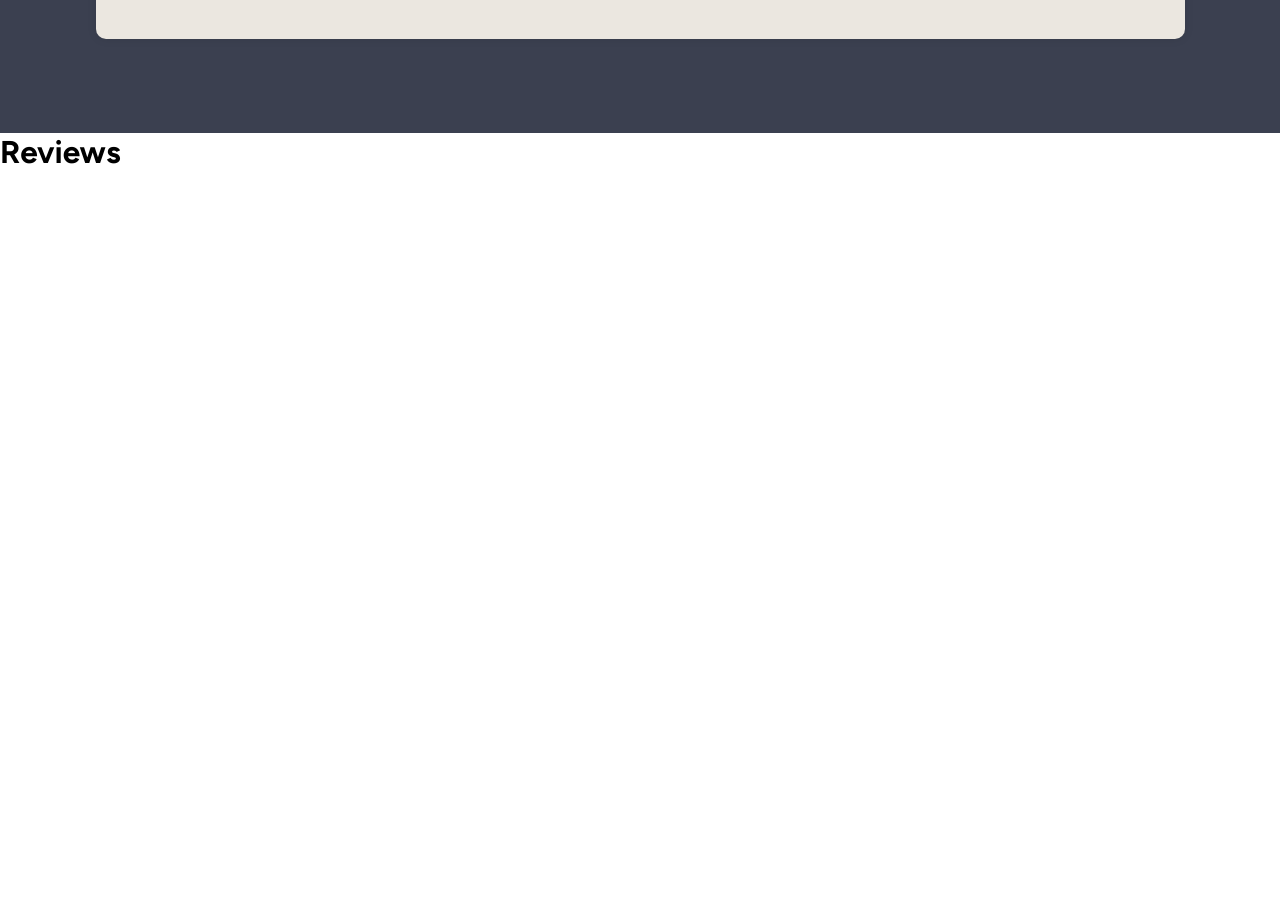
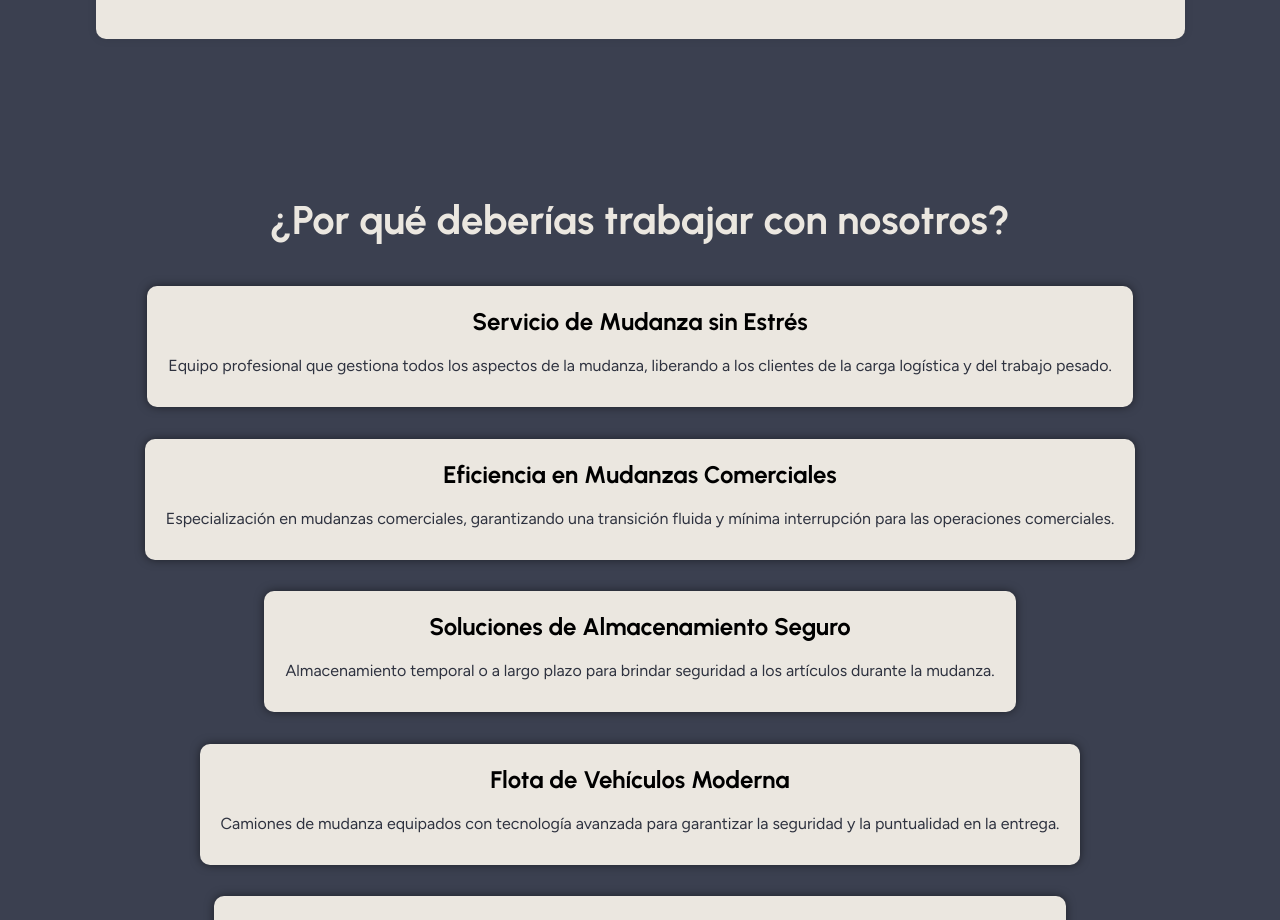
Before and after one commit to Soulzen/mudanzastcolau, a Next.js app: page / in a window 1280 px wide. Shown: the part 4040-4960 px from the top of the page. Before the commit the page ends 4211 px from the top, so only its background shows below. Built offline with nearby package versions, Linux system fonts and the light colour scheme.

Commit message:
Why Us section

```diff
--- a/src/app/page.tsx
+++ b/src/app/page.tsx
@@ -4,6 +4,7 @@ import HeroSection from "@/components/hero_section/hero_section"
 import Presentation from "@/components/presentation/presentation"
 import Services from "@/components/services_section/services"
 import Reviews from "@/components/reviews/reviews"
+import WhyUs from "@/components/why_us/why_us"
 
 export default function Home() {
   return (
@@ -11,7 +12,7 @@ export default function Home() {
       <HeroSection />
       <Presentation />
       <Services />
-      <Reviews />
+      <WhyUs />
     </main>
   )
 }
--- /dev/null
+++ b/src/components/why_us/why_us.module.css
@@ -0,0 +1,51 @@
+.whyUs__section {
+  background-color: var(--clr-secondary);
+  margin: 0;
+  padding: 3em 0;
+}
+
+.whyUs__container {
+  width: 90%;
+  margin: 0 auto;
+  max-width: 1200px;
+}
+
+.whyUs__title {
+  font-family: var(--font-accent);
+  font-size: 2.5rem;
+  font-weight: 700;
+  color: var(--clr-accent-soft);
+  text-align: center;
+}
+
+.whyUs__content {
+  display: flex;
+  flex-wrap: wrap;
+  justify-content: space-around;
+  align-items: center;
+  margin-top: 2em;
+  gap: 1.5em;
+}
+
+.whyUs__card {
+  padding: 1em;
+  border-radius: 10px;
+  background-color: var(--clr-accent-soft);
+  box-shadow: 0 0 10px rgba(0, 0, 0, 0.5);
+  text-align: center;
+}
+
+.benefit__title {
+  font-size: 1.5rem;
+  font-weight: 700;
+  font-family: var(--font-accent);
+  margin-bottom: 10px;
+}
+
+.benefit__text {
+  font-size: 1rem;
+  font-family: var(--font-basic);
+  color: var(--clr-terciary);
+  line-height: 1.5em;
+  padding: 0.5em 0;
+}
--- /dev/null
+++ b/src/components/why_us/why_us.tsx
@@ -0,0 +1,26 @@
+import React from "react"
+import styles from "./why_us.module.css"
+
+import { benefits } from "@/data"
+
+const WhyUs = () => {
+  return (
+    <section className={styles.whyUs__section}>
+      <div className={styles.whyUs__container}>
+        <h2 className={styles.whyUs__title}>
+          ¿Por qué deberías trabajar con nosotros?
+        </h2>
+        <div className={styles.whyUs__content}>
+          {benefits.map((benefit) => (
+            <div key={benefit.id} className={styles.whyUs__card}>
+              <h3 className={styles.benefit__title}>{benefit.title}</h3>
+              <p className={styles.benefit__text}>{benefit.description}</p>
+            </div>
+          ))}
+        </div>
+      </div>
+    </section>
+  )
+}
+
+export default WhyUs
--- a/src/data.ts
+++ b/src/data.ts
@@ -1,60 +1,72 @@
 export interface Benefit {
+  id: number
   title: string
   description: string
 }
 
 export const benefits: Benefit[] = [
   {
+    id: 1,
     title: "Servicio de Mudanza sin Estrés",
     description:
       "Equipo profesional que gestiona todos los aspectos de la mudanza, liberando a los clientes de la carga logística y del trabajo pesado."
   },
   {
+    id: 2,
     title: "Eficiencia en Mudanzas Comerciales",
     description:
       "Especialización en mudanzas comerciales, garantizando una transición fluida y mínima interrupción para las operaciones comerciales."
   },
+  // {
+  //   id: 3,
+  //   title: "Materiales de Embalaje Ecológicos",
+  //   description:
+  //     "Ofrecemos opciones de embalaje ecológicas, reduciendo los residuos y fomentando prácticas de mudanza sostenibles."
+  // },
   {
-    title: "Materiales de Embalaje Ecológicos",
-    description:
-      "Ofrecemos opciones de embalaje ecológicas, reduciendo los residuos y fomentando prácticas de mudanza sostenibles."
-  },
-  {
+    id: 4,
     title: "Soluciones de Almacenamiento Seguro",
     description:
       "Almacenamiento temporal o a largo plazo para brindar seguridad a los artículos durante la mudanza."
   },
   {
+    id: 5,
     title: "Flota de Vehículos Moderna",
     description:
       "Camiones de mudanza equipados con tecnología avanzada para garantizar la seguridad y la puntualidad en la entrega."
   },
   {
+    id: 6,
     title: "Cotización Personalizada Gratuita",
     description:
       "Ofrecemos presupuestos personalizados gratuitos para adaptarnos a las necesidades específicas de cada cliente."
   },
+  // {
+  //   id: 7,
+  //   title: "Conciencia Ambiental",
+  //   description:
+  //     "Enfoque en prácticas de mudanza ecológicas, minimizando la huella de carbono para aquellos que buscan opciones sostenibles."
+  // },
   {
-    title: "Conciencia Ambiental",
-    description:
-      "Enfoque en prácticas de mudanza ecológicas, minimizando la huella de carbono para aquellos que buscan opciones sostenibles."
-  },
-  {
+    id: 8,
     title: "Experiencia Confiable",
     description:
       "Historial probado de mudanzas exitosas respaldado por testimonios de clientes satisfechos."
   },
   {
+    id: 9,
     title: "Atención al Cliente de Calidad",
     description:
       "Servicio al cliente dedicado para abordar preguntas y preocupaciones en todas las etapas del proceso de mudanza."
   },
   {
+    id: 10,
     title: "Transparencia y Honestidad",
     description:
       "Comunicación clara sobre costos, tiempos y procesos para construir confianza con nuestros clientes."
   },
   {
+    id: 11,
     title: "Seguro de Mudanza Opcional",
     description:
       "Opción para adquirir un seguro de mudanza que brinda tranquilidad adicional durante el proceso."
```
